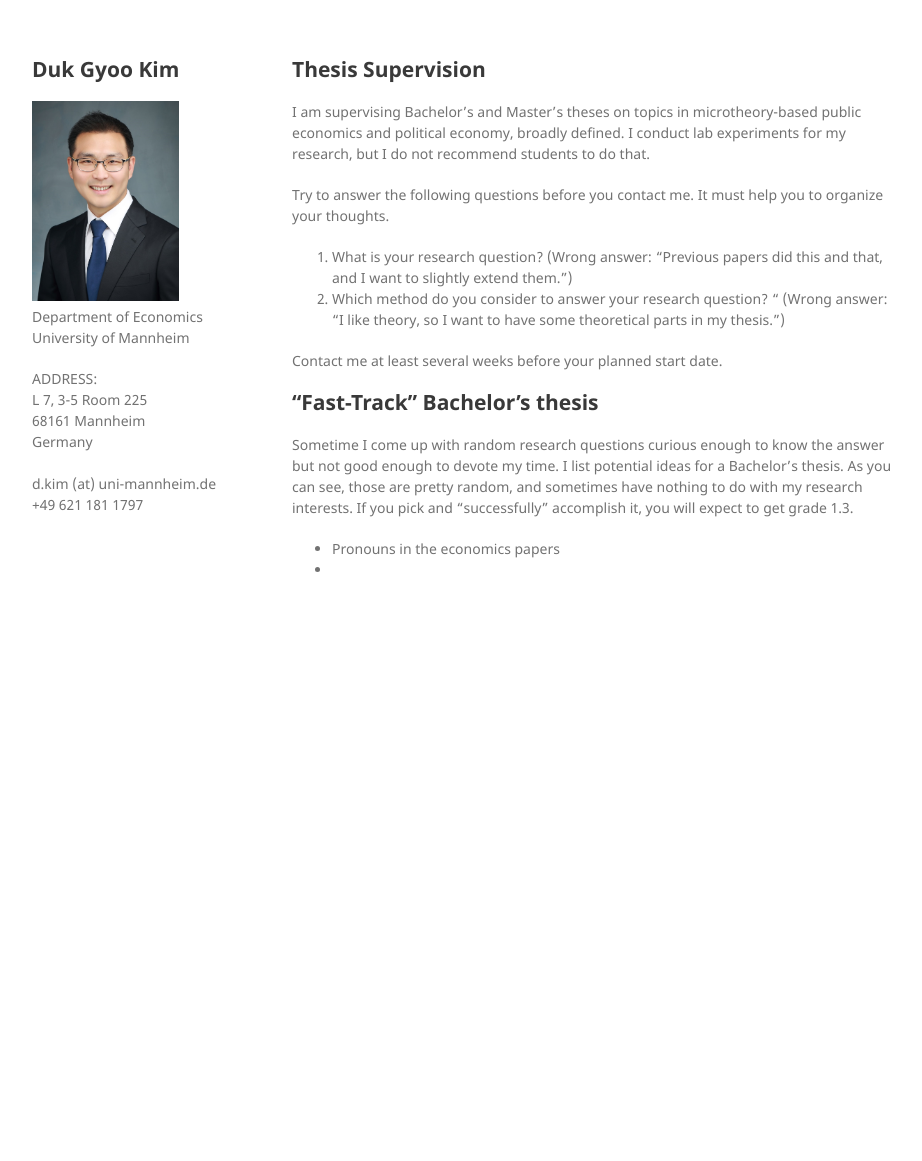
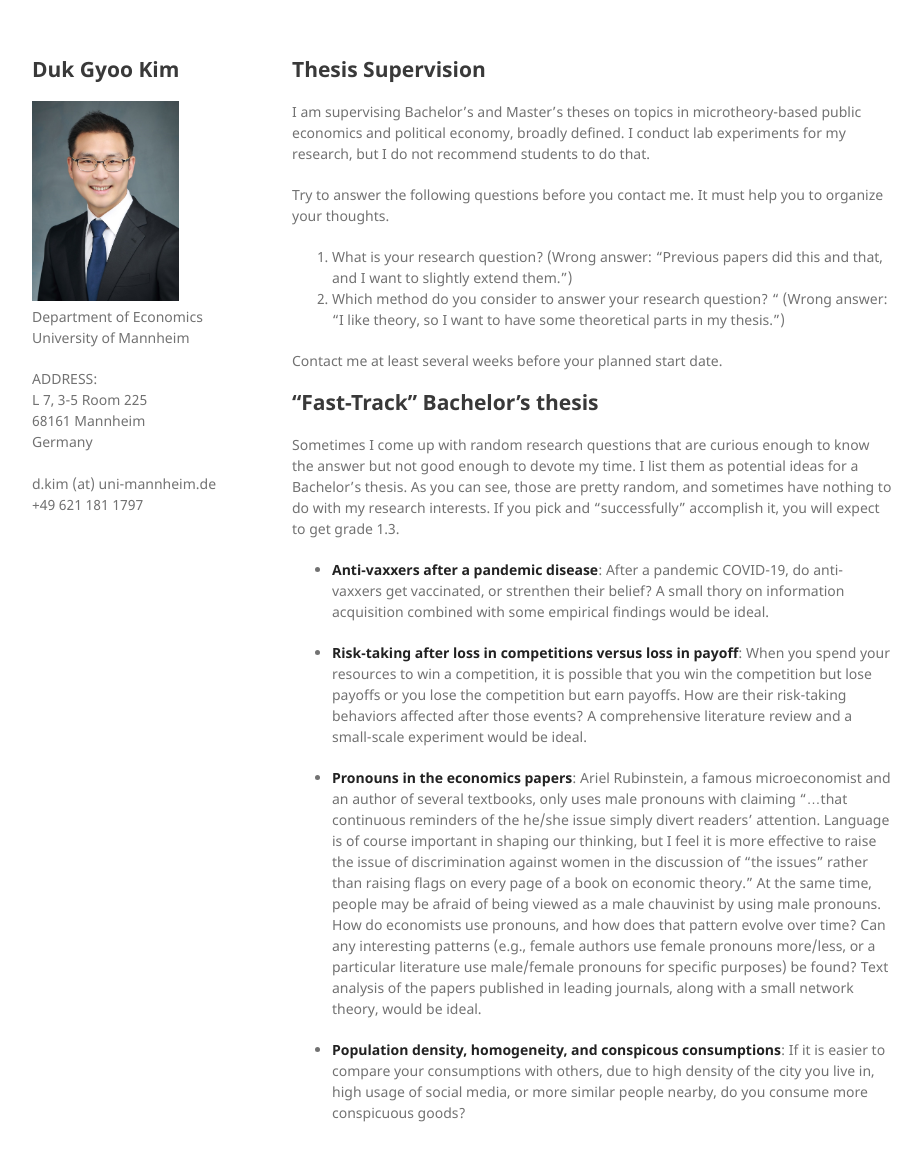
Before and after one commit to kimdukgyoo/kimdukgyoo.github.io, a Jekyll site: the page built from BAthesis.md, in a window 1280 px wide and 1193 px high. Shown: the top 1161 px of the window, without its empty margins (178-1100 px from the left). Built offline with Jekyll 4.4.1, drawn with Linux system fonts in a browser that asks for light colours; our own code applies the rules of GitHub Pages for plain Markdown files.

Commit message:
Update BAthesis.md

```diff
--- a/BAthesis.md
+++ b/BAthesis.md
@@ -12,7 +12,12 @@ Contact me at least several weeks before your planned start date.
 
 ## "Fast-Track" Bachelor's thesis
 
-Sometime I come up with random research questions curious enough to know the answer but not good enough to devote my time. I list potential ideas for a Bachelor's thesis. As you can see, those are pretty random, and sometimes have nothing to do with my research interests. If you pick and "successfully" accomplish it, you will expect to get grade 1.3.
+Sometimes I come up with random research questions that are curious enough to know the answer but not good enough to devote my time. I list them as potential ideas for a Bachelor's thesis. As you can see, those are pretty random, and sometimes have nothing to do with my research interests. If you pick and "successfully" accomplish it, you will expect to get grade 1.3.
 
-- Pronouns in the economics papers
--
+- **Anti-vaxxers after a pandemic disease**: After a pandemic COVID-19, do anti-vaxxers get vaccinated, or strenthen their belief? A small thory on information acquisition combined with some empirical findings would be ideal.
+
+- **Risk-taking after loss in competitions versus loss in payoff**: When you spend your resources to win a competition, it is possible that you win the competition but lose payoffs or you lose the competition but earn payoffs. How are their risk-taking behaviors affected after those events? A comprehensive literature review and a small-scale experiment would be ideal.
+
+- **Pronouns in the economics papers**: Ariel Rubinstein, a famous microeconomist and an author of several textbooks, only uses male pronouns with claiming "...that continuous reminders of the he/she issue simply divert readers’ attention. Language is of course important in shaping our thinking, but I feel it is more effective to raise the issue of discrimination against women in the discussion of "the issues" rather than raising flags on every page of a book on economic theory." At the same time, people may be afraid of being viewed as a male chauvinist by using male pronouns. How do economists use pronouns, and how does that pattern evolve over time? Can any interesting patterns (e.g., female authors use female pronouns more/less, or a particular literature use male/female pronouns for specific purposes) be found? Text analysis of the papers published in leading journals, along with a small network theory, would be ideal.
+
+- **Population density, homogeneity, and conspicous consumptions**: If it is easier to compare your consumptions with others, due to high density of the city you live in, high usage of social media, or more similar people nearby, do you consume more conspicuous goods?
```
